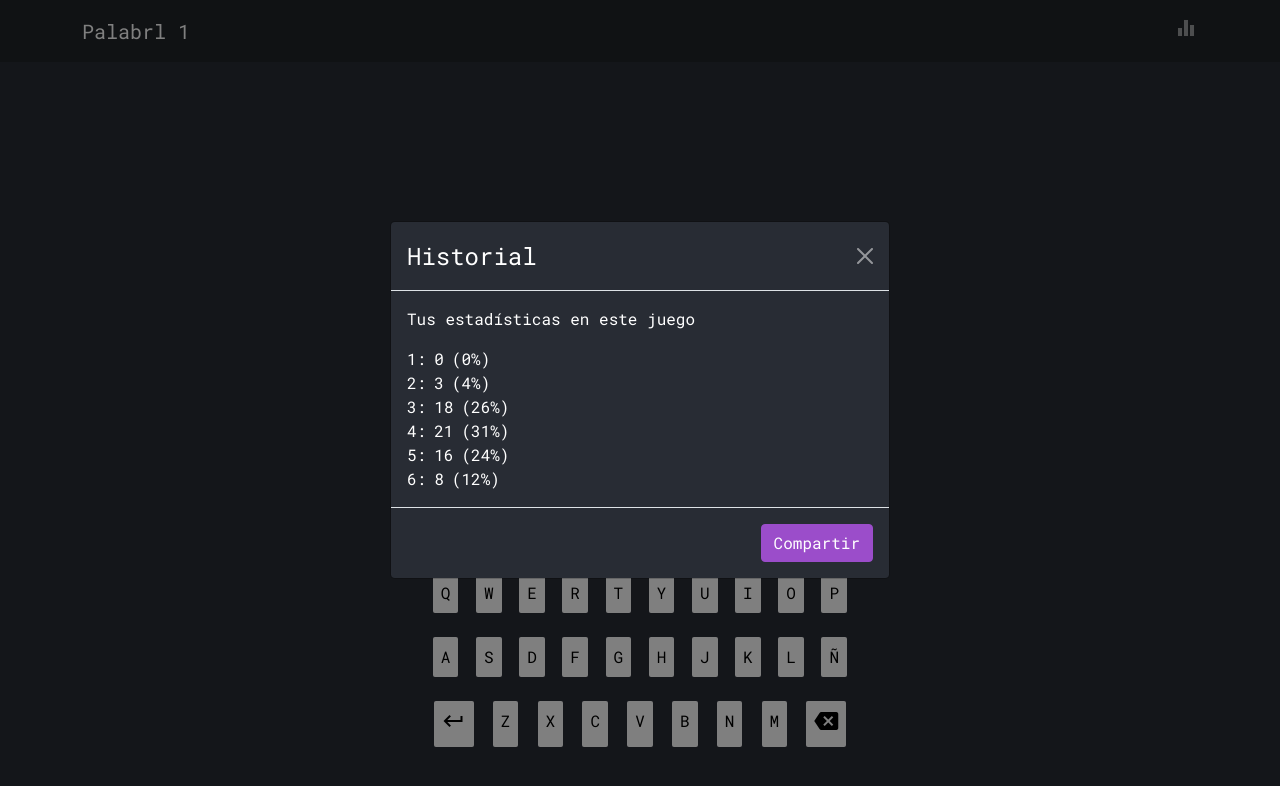
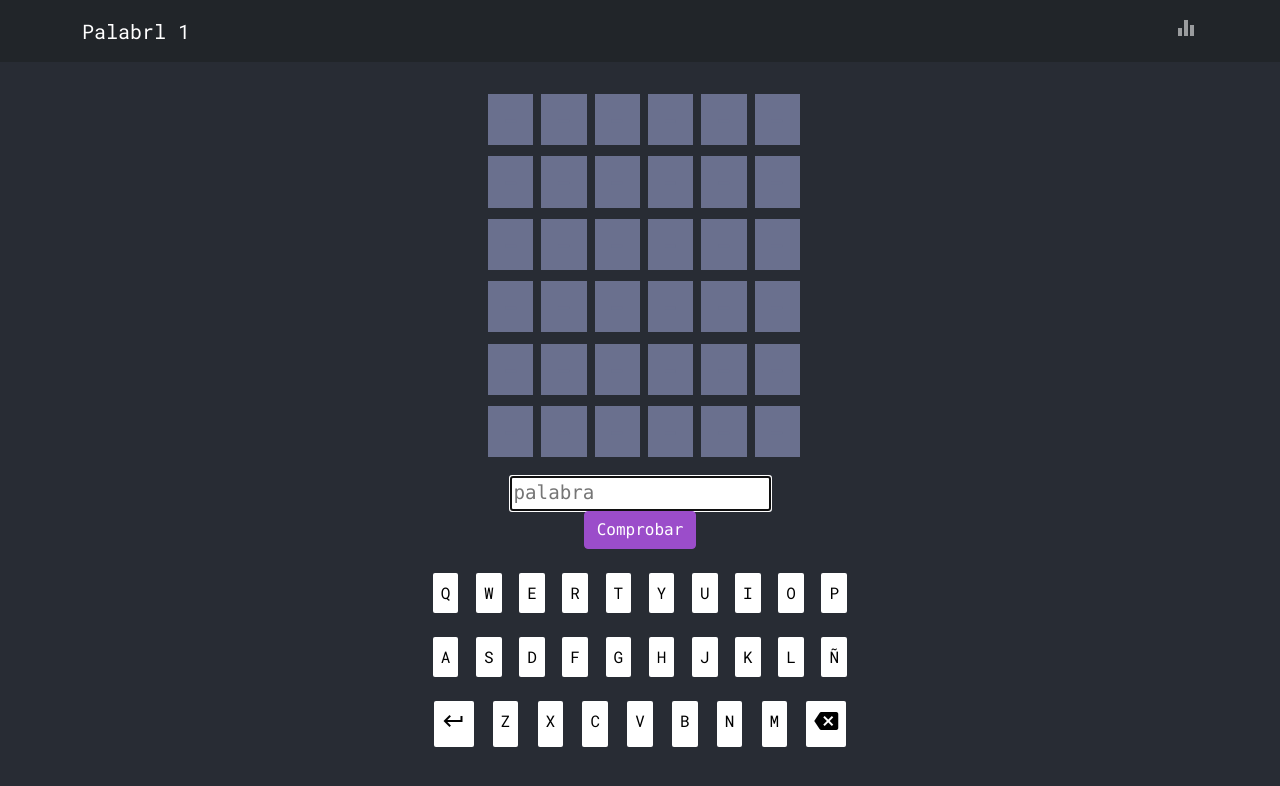
Before and after one commit to wbruntra/palabri, a React (Create React App) app: page / in a window 1280 px wide. Shown: the top 786 px of the page. Built offline with nearby package versions, Linux system fonts and the light colour scheme; what random-seed would draw is missing.

Commit message:
Fix guess rendering

```diff
--- a/src/App.js
+++ b/src/App.js
@@ -149,7 +149,7 @@ function App() {
   const [shareClicked, setSharedClicked] = useState(false)
   const timer = useRef(null) // we can save timer in useRef and pass it to child
   const [todaysNumber, setTodaysNumber] = useState(getTodaysNumber())
-  const [showModal, setShowModal] = useState(true)
+  const [showModal, setShowModal] = useState(false)
   const [gameHistory, setGameHistory] = useState(config.initialHistory)
 
   const isVictory = () => {
@@ -237,7 +237,7 @@ function App() {
         classes.push('white')
       }
       if (letter === '-') {
-        classes.push('invisible')
+        classes.push('text-gray')
       }
       return classes.join(' ')
     }
@@ -259,7 +259,7 @@ function App() {
     const filledWord = word.concat('------').slice(0, 6)
     const result = filledWord.split('').map((c, i) => {
       return (
-        <div key={`active-${i}`} className={`box white ${c === '-' ? 'invisible' : ''}`}>
+        <div key={`active-${i}`} className={`box white ${c === '-' ? 'text-gray' : ''}`}>
           {c}
         </div>
       )
@@ -333,6 +333,7 @@ function App() {
     return Array(blanksNeeded)
       .fill(1)
       .map((x, i) => {
+        console.log(`render blank ${i}`)
         return <div key={`guess-${i}`}>{renderGuess({ word: '------', key: '------' })}</div>
       })
   }
@@ -368,7 +369,7 @@ function App() {
             {renderBlanks()}
           </div>
         </div>
-        <div>
+        <div className='d-none d-md-block'>
           {!isGameOver() && (
             <form onSubmit={addGuess}>
               <fieldset className="mb-0">
```
